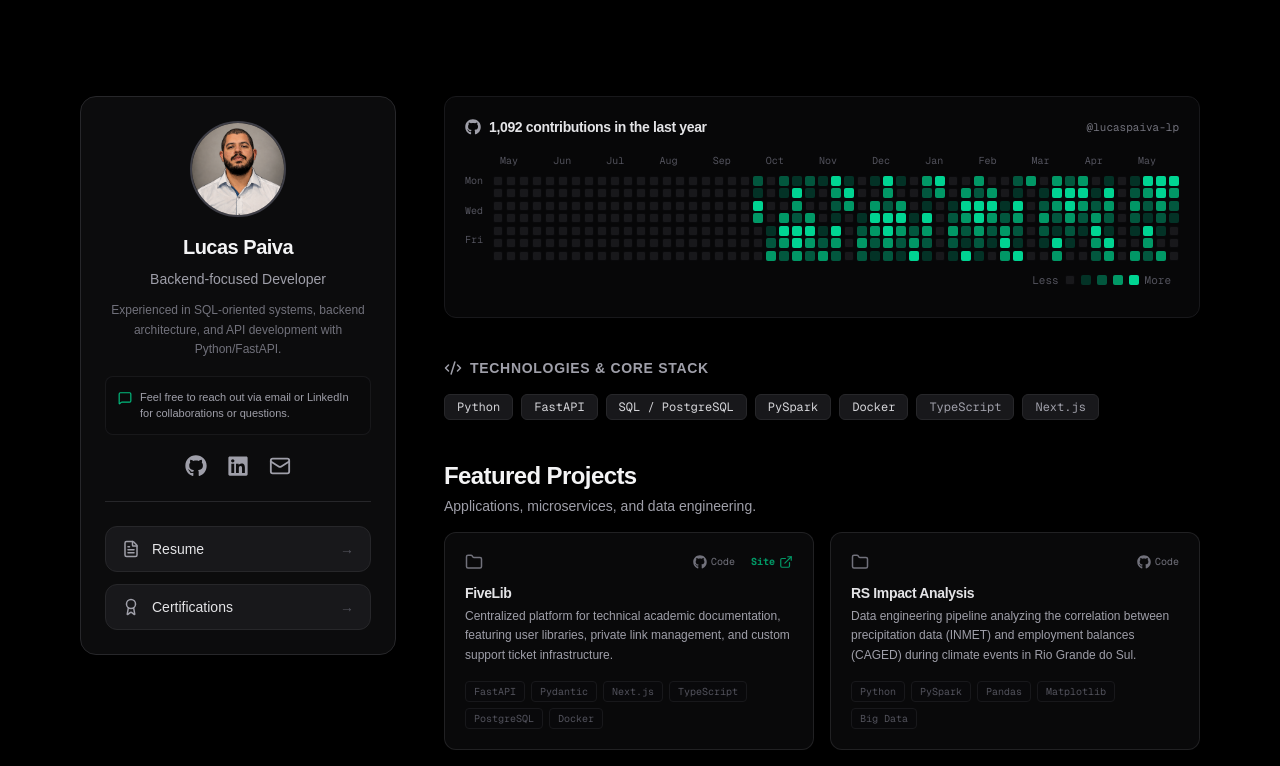
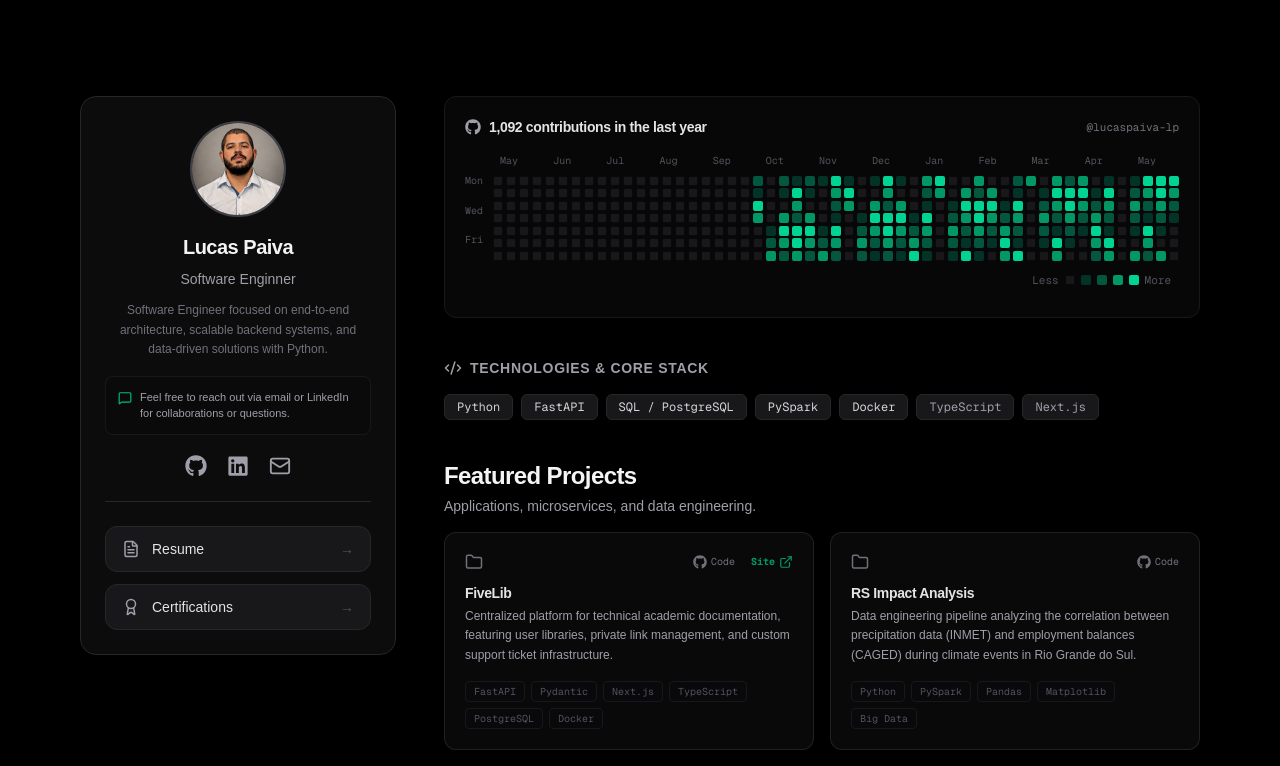
Before and after one commit to lucaspaiva-lp/my-website, a Next.js app in the folder frontend/: page / in a window 1280 px wide. Shown: the top 766 px of the page. Built offline with nearby package versions, Linux system fonts and the light colour scheme; no server answers.

Commit message:
chore: ajuste na descrição do perfil

```diff
--- a/frontend/components/ProfileSidebar.tsx
+++ b/frontend/components/ProfileSidebar.tsx
@@ -14,10 +14,10 @@ export default function ProfileSidebar() {
       </div>
 
       <h1 className="text-xl font-bold text-zinc-100 tracking-tight">Lucas Paiva</h1>
-      <p className="text-sm text-zinc-400 mt-2 font-medium">Backend-focused Developer</p>
+      <p className="text-sm text-zinc-400 mt-2 font-medium">Software Enginner</p>
 
       <p className="text-xs text-zinc-500 mt-3 max-w-xs leading-relaxed">
-        Experienced in SQL-oriented systems, backend architecture, and API development with Python/FastAPI.
+        Software Engineer focused on end-to-end architecture, scalable backend systems, and data-driven solutions with Python.
       </p>
 
       {/* Nota de Contato */}
```
